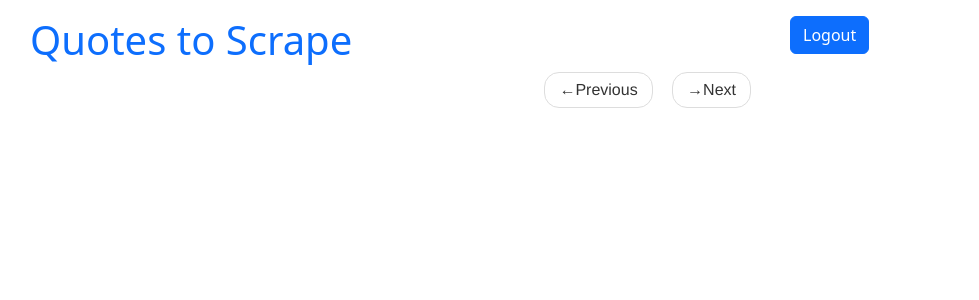
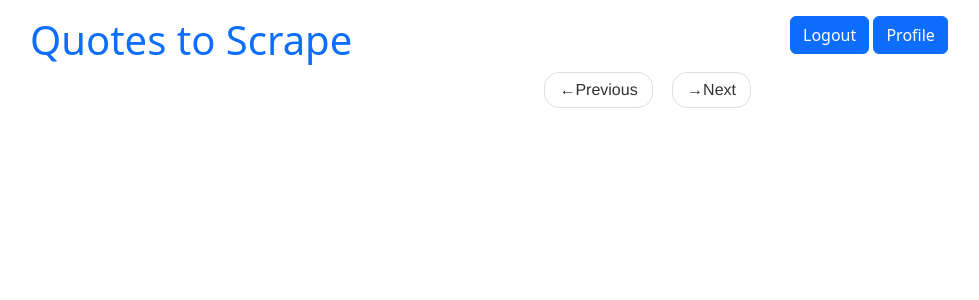
Before and after one commit to VladSkopenko/Django_quote_site, a Django app: page / in a window 1280 px wide. Shown: the top 300 px of the page, without its empty margins (52-1031 px from the left). Run offline with Django 5.2, Linux system fonts and the light colour scheme; a user stored in the database is signed in; data that the repository does not hold is empty.

Commit message:
added button profile in the base.thml

```diff
--- a/hw/hw/urls.py
+++ b/hw/hw/urls.py
@@ -6,5 +6,5 @@ from django.urls import path, include
 urlpatterns = [
     path("admin/", admin.site.urls),
     path("", include("quotes.urls")),
-    path("users/", include("users.urls")),
-] + static(settings.MEDIA_URL, document_root=settings.MEDIA_ROOT)
+    path('users/', include('users.urls')),
+    ] + static(settings.MEDIA_URL, document_root=settings.MEDIA_ROOT)
--- a/hw/quotes/templates/quotes/base.html
+++ b/hw/quotes/templates/quotes/base.html
@@ -23,6 +23,7 @@
             <p>
                 {% if user.is_authenticated %}
                 <a href="{% url 'users:logout' %}" class="btn btn-primary">Logout</a>
+                <a href="{% url 'users:profile' %}" class="btn btn-primary">Profile</a>
                 {% else %}
                 <a href="{% url 'users:register' %}" class="btn btn-primary">Register</a>
                 <a href="{% url 'users:login' %}" class="btn btn-primary">Login</a>
```
Also changed, not shown: hw/db.sqlite3, hw/users/views.py (line endings or trailing spaces).
